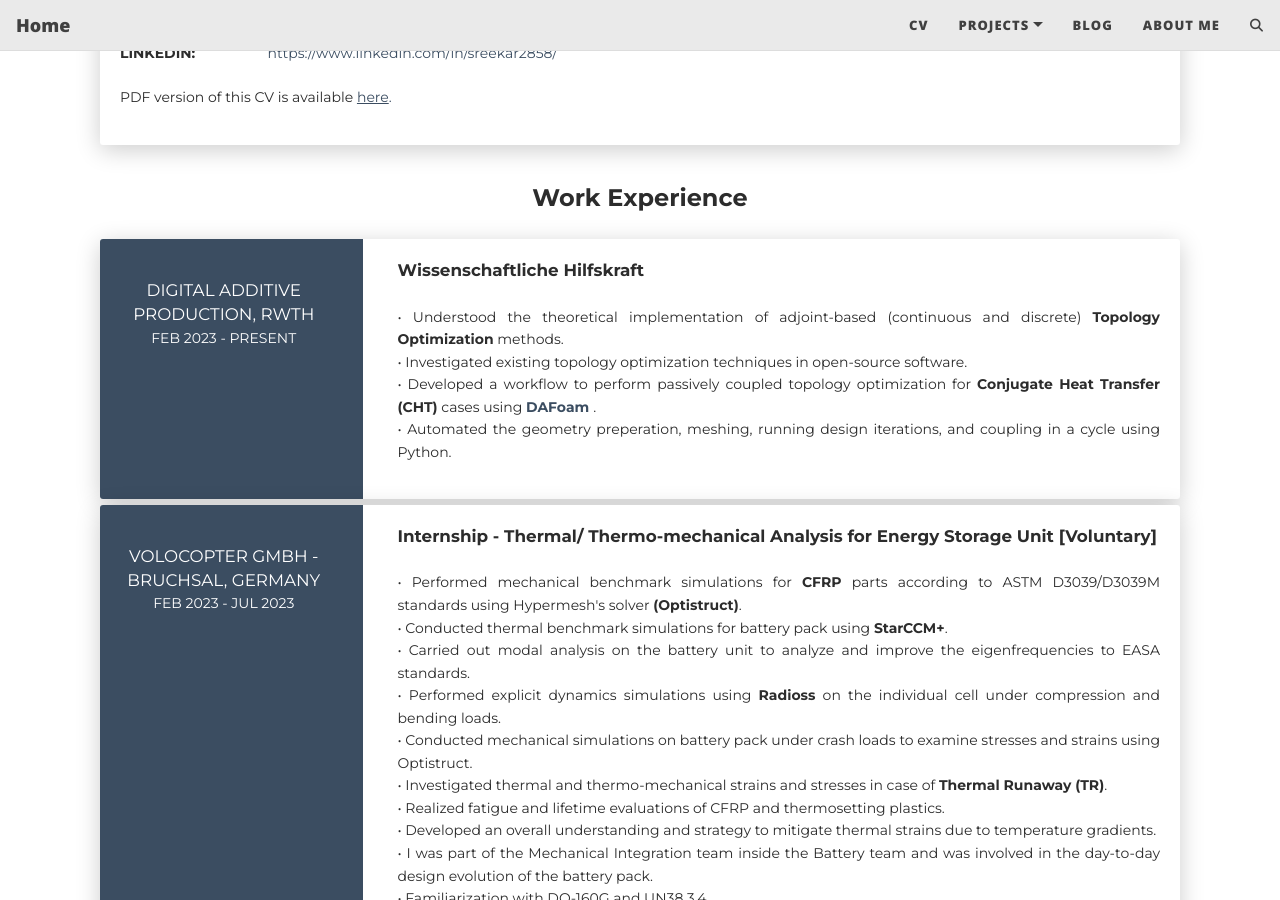
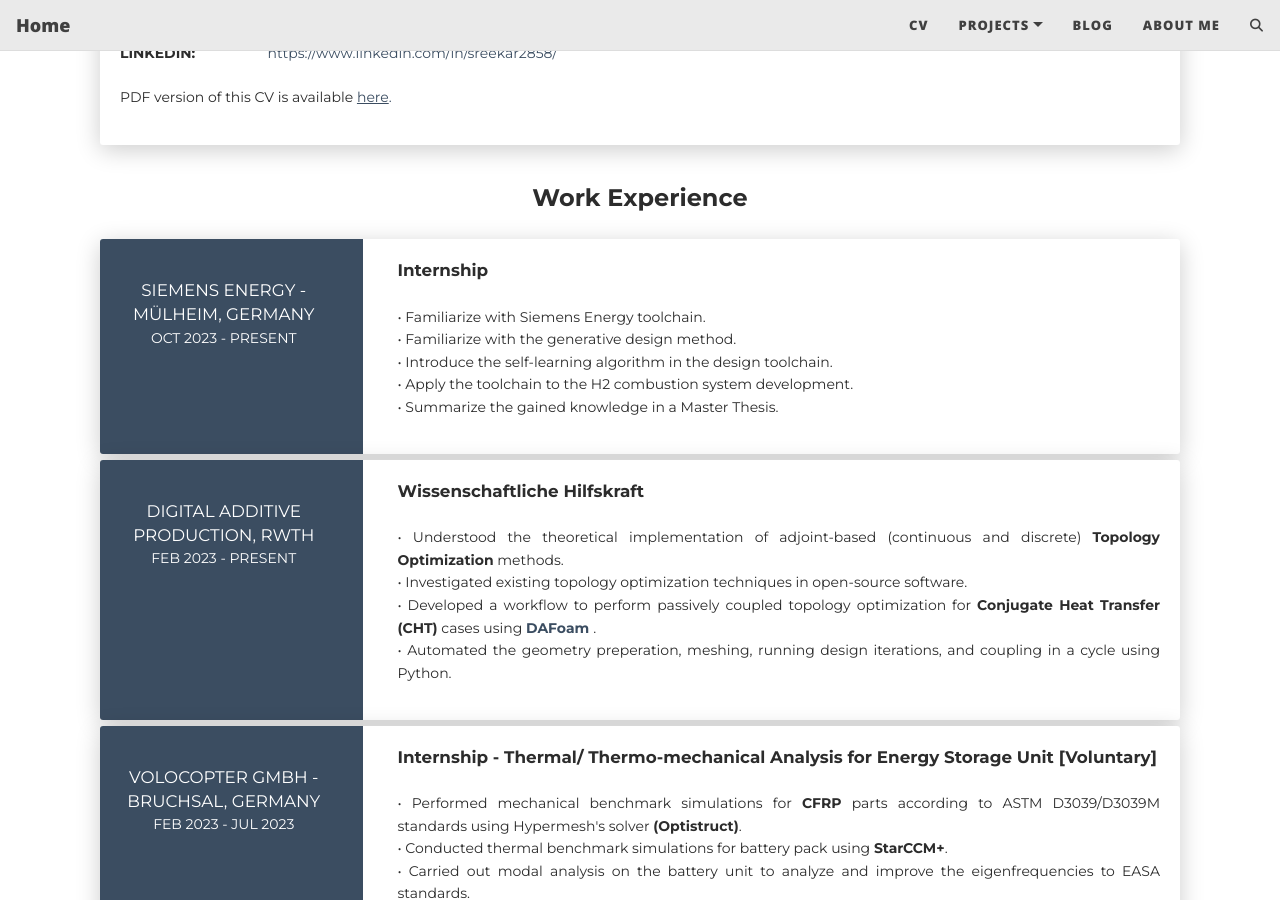
Before and after one commit to sreekar2858/sreekar2858.github.io, a Jekyll site: the page built from cv.md, in a window 1280 px wide and 900 px high, scrolled down 836 px. Built offline with Jekyll 4.4.1, drawn with Linux system fonts in a browser that asks for light colours; nearby versions of some CDN libraries; comment, search, counter and statistics services are not loaded.

Commit message:
added SIemens stuff as well in pdf version

```diff
--- a/cv.md
+++ b/cv.md
@@ -95,6 +95,28 @@ subtitle:
 <div class="section" id="experience">
   <div class="container cc-experience">
     <div class="h4 text-center mb-4 title">Work Experience</div>
+    <!--  -->
+    <div class="card">
+      <div class="row">
+        <div class="col-md-3 bg-primary" data-aos="fade-right" data-aos-offset="50" data-aos-duration="500">
+          <div class="card-body cc-experience-header">
+            <div class="h5"> Siemens Energy - Mülheim, Germany</div>
+            <p style="text-align:center">Oct 2023 - Present</p>
+          </div>
+        </div>
+        <div class="col-md-9" data-aos="fade-left" data-aos-offset="50" data-aos-duration="500">
+          <div class="card-body">
+            <div class="h5"><strong>Internship</strong></div>
+            <p><br>
+                • Familiarize with Siemens Energy toolchain.<br>
+                • Familiarize with the generative design method.<br>
+                • Introduce the self-learning algorithm in the design toolchain.<br>
+                • Apply the toolchain to the H2 combustion system development.<br>
+                • Summarize the gained knowledge in a Master Thesis.</p>
+          </div>
+        </div>
+      </div>
+    </div>
     <!--  -->
     <div class="card">
       <div class="row">
```
Also changed, not shown: README.md, 4 other files.
